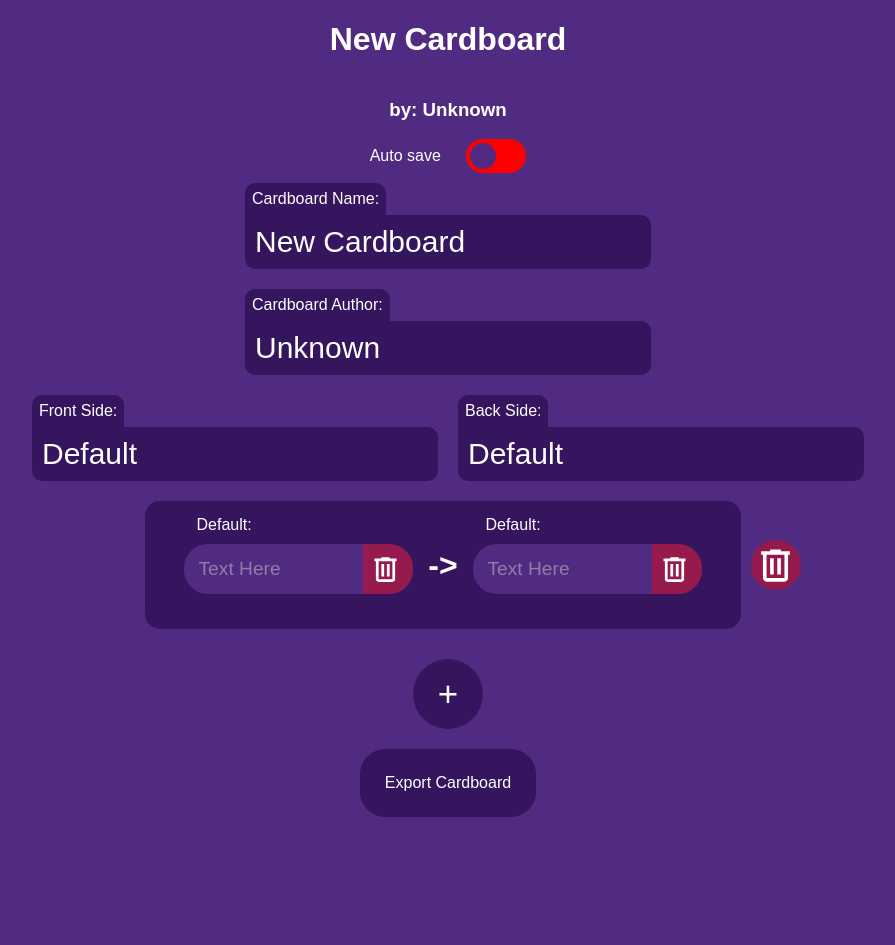
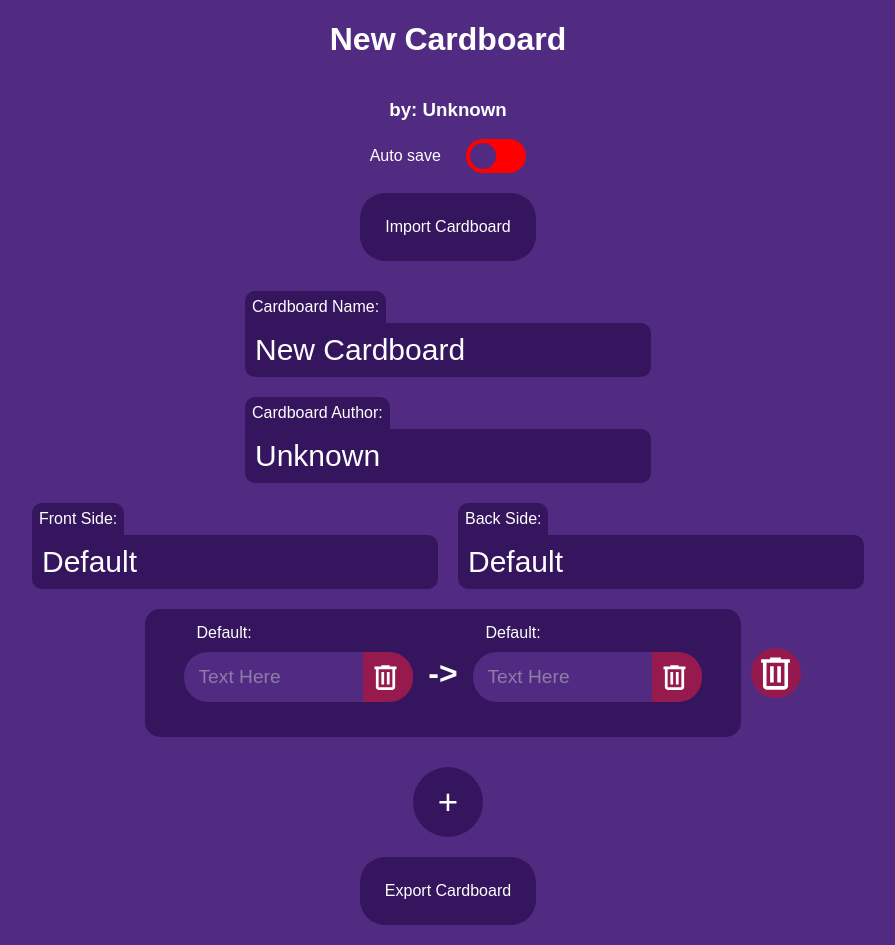
Before and after one commit to Siwek9/la-fiszki-website, a Vue app: page / in a window 1280 px wide. Shown: the whole page, without its empty margins (192-1087 px from the left). Before the commit the page ends 837 px from the top, so only its background shows below. Built offline with nearby package versions, Linux system fonts and the light colour scheme; a web font is replaced by a local one.

Commit message:
Start working on import dialog

```diff
--- a/src/App.vue
+++ b/src/App.vue
@@ -1,4 +1,5 @@
 <template>
+  <ImportDialog v-if="importDialogOpen" />
   <h1 class="center-text">{{ name }}</h1>
   <h3>by: {{ author }}</h3>
   <AutoSaveButton
@@ -6,6 +7,7 @@
     ref="AutoSave"
     :isAutoSaveOn="autoSave"
   />
+  <ImportButton />
   <TextInput
     name="Cardboard Name"
     :value="name"
@@ -57,11 +59,14 @@ import NewCardboard from './components/NewCardboard.vue';
 import AddButton from './components/AddButton.vue';
 import ExportButton from './components/ExportButton.vue';
 import AutoSaveButton from './components/AutoSaveButton.vue';
+import ImportButton from './components/ImportButton.vue';
+import ImportDialog from './components/ImportDialog.vue';
 
 export default {
   name: 'App',
   data() {
     return {
+      importDialogOpen: false,
       autoSave: false,
       name: 'New Cardboard',
       author: 'Unknown',
@@ -192,12 +197,13 @@ export default {
     ExportButton,
     TextInput,
     AutoSaveButton,
+    ImportButton,
+    ImportDialog,
   },
 };
 </script>
 
 <style>
-
 html,
 body {
   padding: 0;
--- /dev/null
+++ b/src/components/ImportButton.vue
@@ -0,0 +1,31 @@
+<template>
+  <button
+    class="text-button"
+    @click="OpenImportDialog"
+  >
+    Import Cardboard
+  </button>
+</template>
+
+<script>
+export default {
+  methods: {
+    OpenImportDialog: function () {},
+    props: ['name', 'author', 'sideName', 'cardboards'],
+  },
+};
+</script>
+
+<style>
+.text-button {
+  all: unset;
+  margin: 20px;
+  padding: clamp(15px, 3vw, 25px);
+  background-color: #35155d;
+  border-radius: 25px;
+}
+
+.text-button:hover {
+  cursor: pointer;
+}
+</style>
--- /dev/null
+++ b/src/components/ImportDialog.vue
@@ -0,0 +1,22 @@
+<template>
+  <dialog>Siema</dialog>
+</template>
+
+<script>
+export default {
+  methods: {},
+  props: [],
+};
+</script>
+
+<style>
+/* .dialog-background {
+  position: absolute;
+  top: 50%;
+  left: 50%;
+  transform: translate(-50%, -50%);
+
+  width: 80%;
+  height: 80%;
+} */
+</style>
--- /dev/null
+++ b/src/components/TextButton.vue
@@ -0,0 +1,31 @@
+<template>
+  <button
+    class="text-button"
+    @click="OpenImportDialog"
+  >
+    Import Cardboard
+  </button>
+</template>
+
+<script>
+export default {
+  methods: {
+    OpenImportDialog: function () {},
+    props: ['name', 'author', 'sideName', 'cardboards'],
+  },
+};
+</script>
+
+<style>
+.text-button {
+  all: unset;
+  margin: 20px;
+  padding: clamp(15px, 3vw, 25px);
+  background-color: #35155d;
+  border-radius: 25px;
+}
+
+.text-button:hover {
+  cursor: pointer;
+}
+</style>
```
Also changed, not shown: src/utils/Flashcard.js (added).
